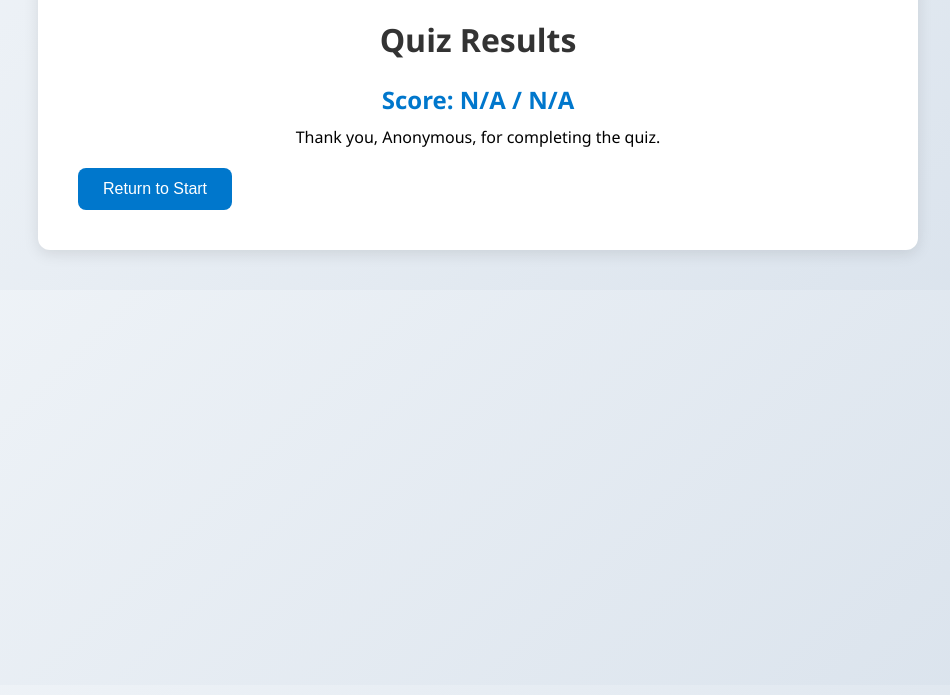
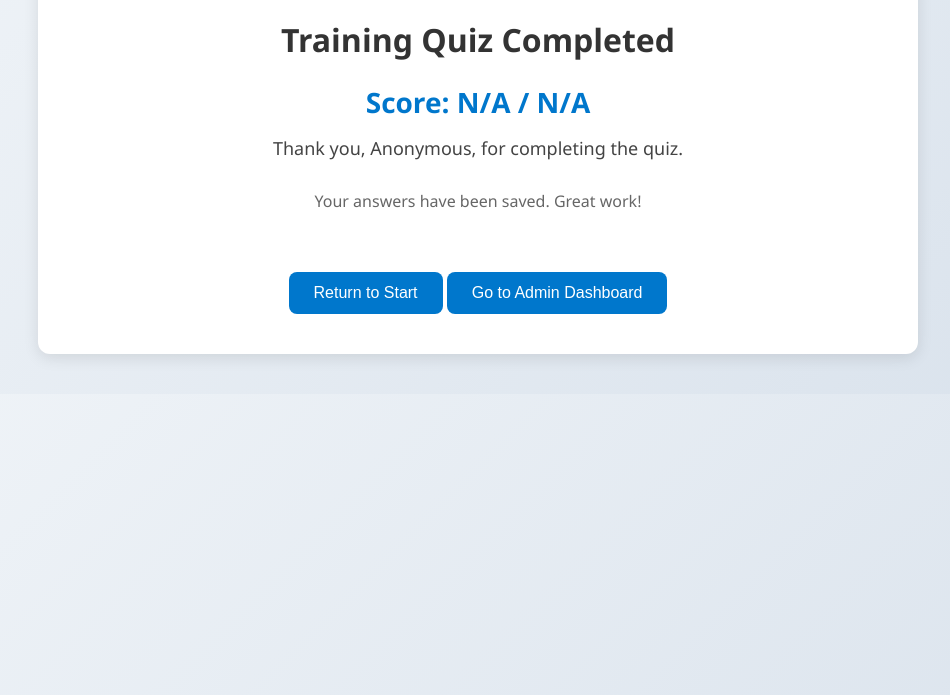
Before and after one commit to Avenger767/Updated, a plain HTML site: page results.html in a window 1280 px wide. Shown: the part 105-800 px from the top of the page, without its empty margins (162-1112 px from the left). Drawn offline with Linux system fonts and the light colour scheme.

Commit message:
Add files via upload

```diff
--- a/results.html
+++ b/results.html
@@ -2,30 +2,45 @@
 <!DOCTYPE html>
 <html>
 <head>
-  <title>Test Results</title>
+  <title>Quiz Results</title>
   <link rel="stylesheet" href="style.css">
   <style>
     .score {
-      font-size: 24px;
+      font-size: 28px;
       font-weight: bold;
       color: #0077cc;
       margin-top: 20px;
       text-align: center;
     }
     .summary {
+      font-size: 18px;
+      margin-top: 15px;
+      text-align: center;
+      color: #444;
+    }
+    .complete {
+      text-align: center;
+      margin-top: 30px;
       font-size: 16px;
-      margin-top: 10px;
+      color: #666;
+    }
+    .btns {
       text-align: center;
+      margin-top: 40px;
     }
   </style>
 </head>
 <body>
   <div class="container">
     <img src="assets/afg-logo.png" alt="AFG Logo" class="logo">
-    <h1>Quiz Results</h1>
+    <h1>Training Quiz Completed</h1>
     <div class="score" id="score"></div>
     <div class="summary" id="summary"></div>
-    <button onclick="window.location.href='index.html'">Return to Start</button>
+    <div class="complete">Your answers have been saved. Great work!</div>
+    <div class="btns">
+      <button onclick="window.location.href='index.html'">Return to Start</button>
+      <button onclick="window.location.href='admin.html'">Go to Admin Dashboard</button>
+    </div>
   </div>
   <script>
     const username = localStorage.getItem('quizUser') || 'Anonymous';
```
